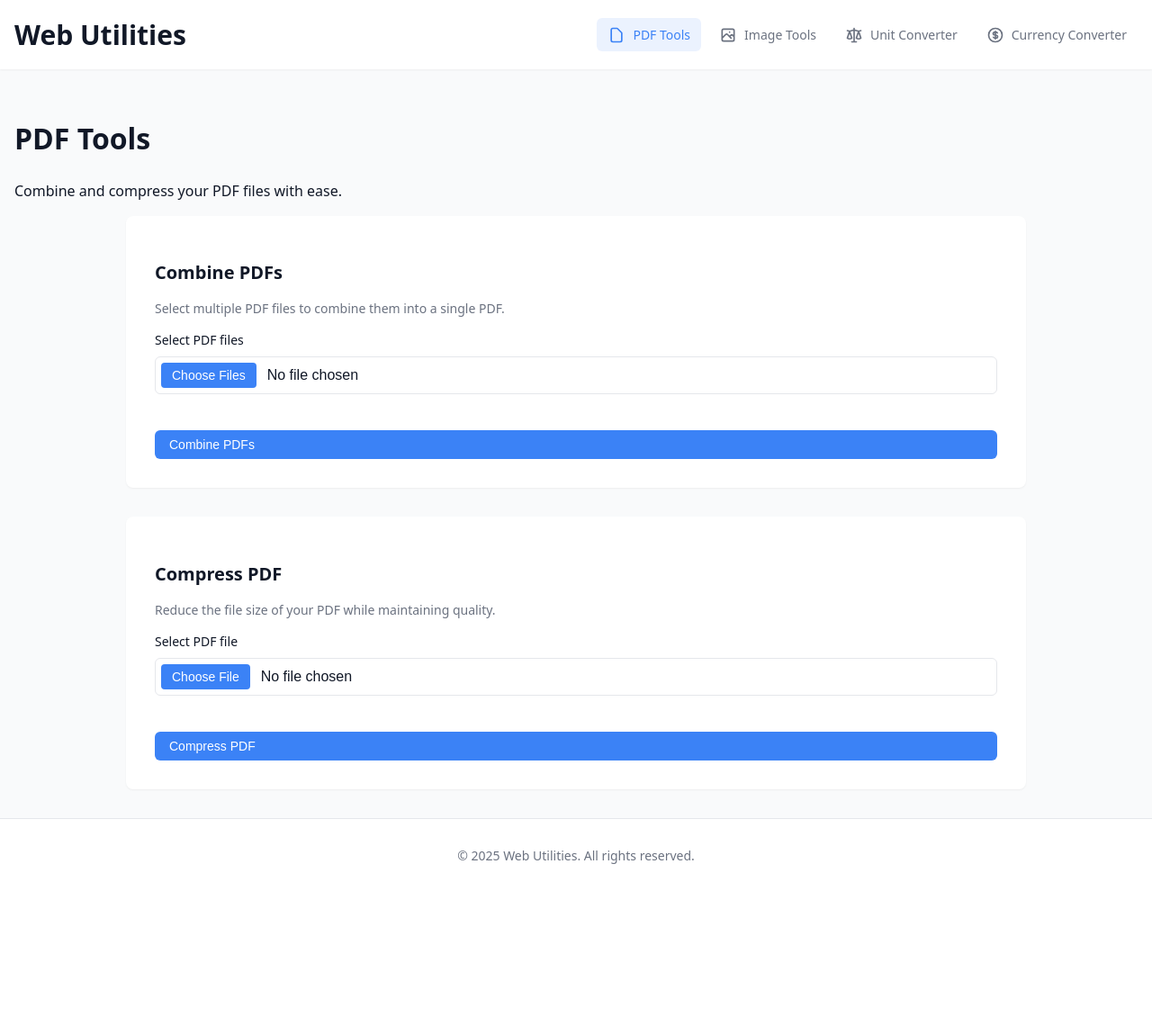
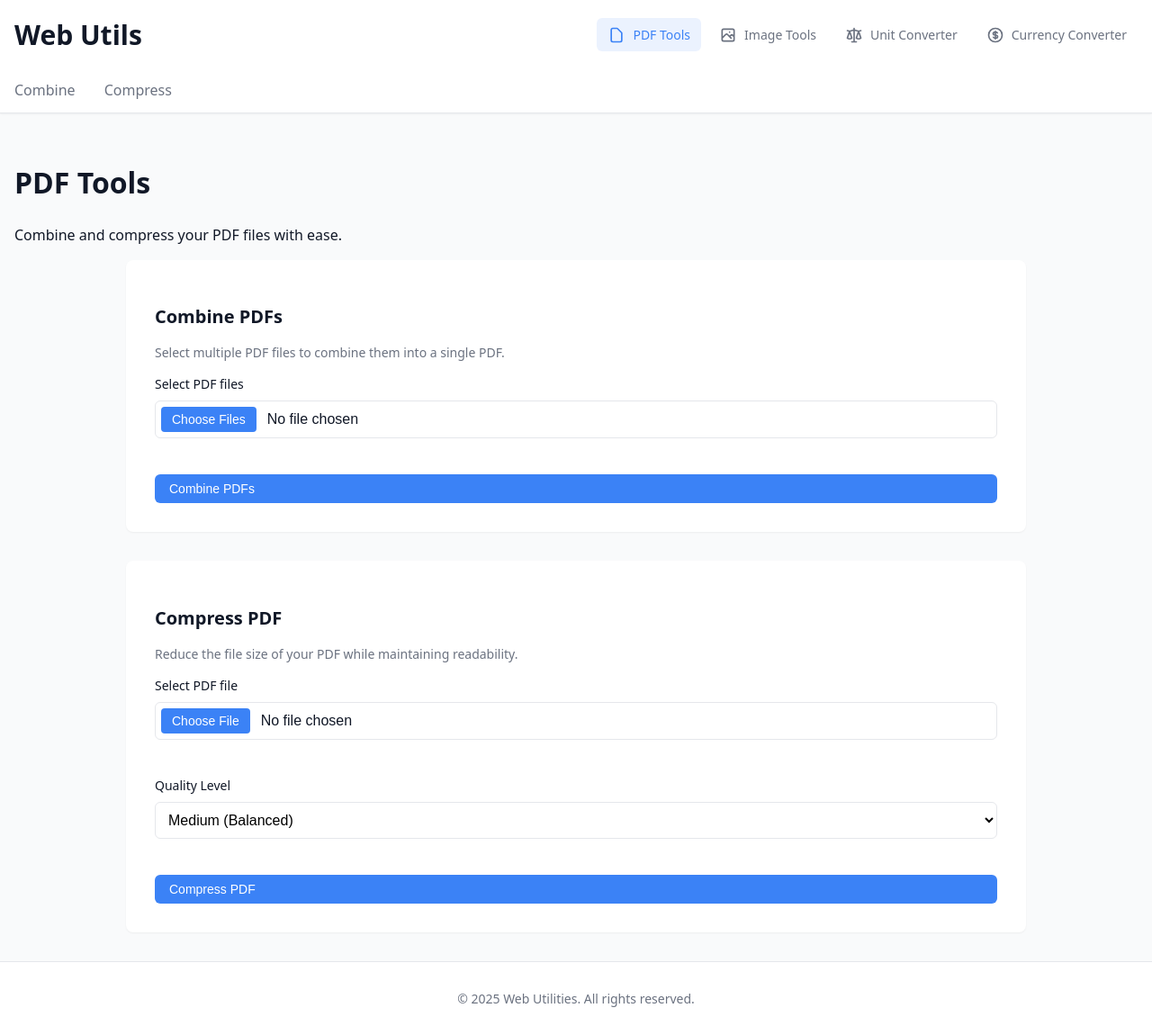
Before and after one commit to b-sik/web-tools-and-utilities, a FastAPI app: page /pdf in a window 1280 px wide. Shown: the whole page at 90% size. Before the commit the page ends 960 px from the top, so only its background shows below. Run offline with FastAPI, Linux system fonts and the light colour scheme.

Commit message:
add subheader nav

```diff
--- a/app/static/css/main.css
+++ b/app/static/css/main.css
@@ -505,3 +505,43 @@ body {
     font-size: 0.875rem;
     color: var(--text-muted);
 }
+
+/* Subnavigation */
+.subnav {
+    background-color: white;
+    border-bottom: 1px solid var(--border-color);
+    box-shadow: var(--shadow-sm);
+}
+
+.subnav .container {
+    padding: 0 1rem;
+}
+
+.subnav-list {
+    list-style: none;
+    padding: 0;
+    margin: 0;
+    display: flex;
+    gap: 2rem;
+    height: 3rem;
+    align-items: center;
+}
+
+.subnav-item {
+    margin: 0;
+}
+
+.subnav-link {
+    display: inline-block;
+    padding: 0.75rem 0;
+    color: var(--text-muted);
+    text-decoration: none;
+    border-bottom: 2px solid transparent;
+    transition: all 0.2s ease;
+}
+
+.subnav-link:hover,
+.subnav-link:focus {
+    color: var(--primary-color);
+    border-bottom-color: var(--primary-color);
+}
--- a/app/templates/base.html
+++ b/app/templates/base.html
@@ -8,22 +8,23 @@
 </head>
 <body>
     <header class="header">
-        <div class="container">
-            <div class="header-content">
-                <a href="/" class="header-title">Web Utilities</a>
+        <div class="container header-content">
+            <a href="/" class="header-title">Web Utils</a>
             <nav class="nav">
                 {% for utility in utilities %}
                 <a href="{{ utility.path }}" class="nav-link {% if request.path.strip('/') == utility.path.strip('/') %}active{% endif %}">
-                        <svg class="nav-link-icon" xmlns="http://www.w3.org/2000/svg" fill="none" viewBox="0 0 24 24" stroke="currentColor">
+                    <span class="nav-link-icon">
+                        <svg xmlns="http://www.w3.org/2000/svg" fill="none" viewBox="0 0 24 24" stroke="currentColor">
                             <path stroke-linecap="round" stroke-linejoin="round" stroke-width="2" d="{{ utility.icon_path }}" />
                         </svg>
+                    </span>
                     {{ utility.name }}
                 </a>
                 {% endfor %}
             </nav>
         </div>
-        </div>
     </header>
+    {% block subnav %}{% endblock %}
 
     <main class="main">
         <div class="container">
--- /dev/null
+++ b/app/templates/components/subnav.html
@@ -0,0 +1,13 @@
+{% if utility.subnav %}
+<div class="subnav">
+    <div class="container">
+        <ul class="subnav-list">
+            {% for item in utility.subnav %}
+            <li class="subnav-item">
+                <a href="#{{ item.anchor }}" class="subnav-link">{{ item.name }}</a>
+            </li>
+            {% endfor %}
+        </ul>
+    </div>
+</div>
+{% endif %}
--- a/app/templates/index.html
+++ b/app/templates/index.html
@@ -1,7 +1,7 @@
 {% extends "base.html" %}
 
 {% block content %}
-<div class="grid">
+<div class="grid" style="display: grid; grid-template-columns: repeat(4, 1fr); gap: 1rem; max-width: 1200px; margin: 0 auto;">
     {% for utility in utilities %}
     <div class="card">
         <h2 class="card-title">{{ utility.name }}</h2>
--- a/app/templates/pdf.html
+++ b/app/templates/pdf.html
@@ -1,4 +1,10 @@
 {% extends "base.html" %}
+
+{% block subnav %}
+{% with utility = utilities|selectattr("id", "equalto", "pdf")|first %}
+    {% include "components/subnav.html" %}
+{% endwith %}
+{% endblock %}
 
 {% block content %}
 <div class="section">
@@ -6,7 +12,7 @@
     <p class="section-description">Combine and compress your PDF files with ease.</p>
 
     <div class="grid">
-        <div class="card">
+        <div class="card" id="combine">
             <h2 class="card-title">Combine PDFs</h2>
             <p class="card-description">Select multiple PDF files to combine them into a single PDF.</p>
 
@@ -35,15 +41,25 @@
             </form>
         </div>
 
-        <div class="card">
+        <div class="card" id="compress">
             <h2 class="card-title">Compress PDF</h2>
-            <p class="card-description">Reduce the file size of your PDF while maintaining quality.</p>
+            <p class="card-description">Reduce the file size of your PDF while maintaining readability.</p>
 
             <form action="/pdf/compress" method="post" enctype="multipart/form-data" class="form">
                 <div class="form-group">
                     <label for="file" class="form-label">Select PDF file</label>
                     <input type="file" name="file" id="file" accept=".pdf" class="form-input" required>
                 </div>
+
+                <div class="form-group">
+                    <label for="quality" class="form-label">Quality Level</label>
+                    <select name="quality" id="quality" class="form-input" required>
+                        <option value="high">High (Minimal compression)</option>
+                        <option value="medium" selected>Medium (Balanced)</option>
+                        <option value="low">Low (Maximum compression)</option>
+                    </select>
+                </div>
+
                 <button type="submit" class="btn btn-primary">Compress PDF</button>
             </form>
         </div>
```
Also changed, not shown: app/config.py (+11 -2 lines), app/templates/image.html (+9 -3 lines). Lines whose indentation alone changed are shown as unchanged.
